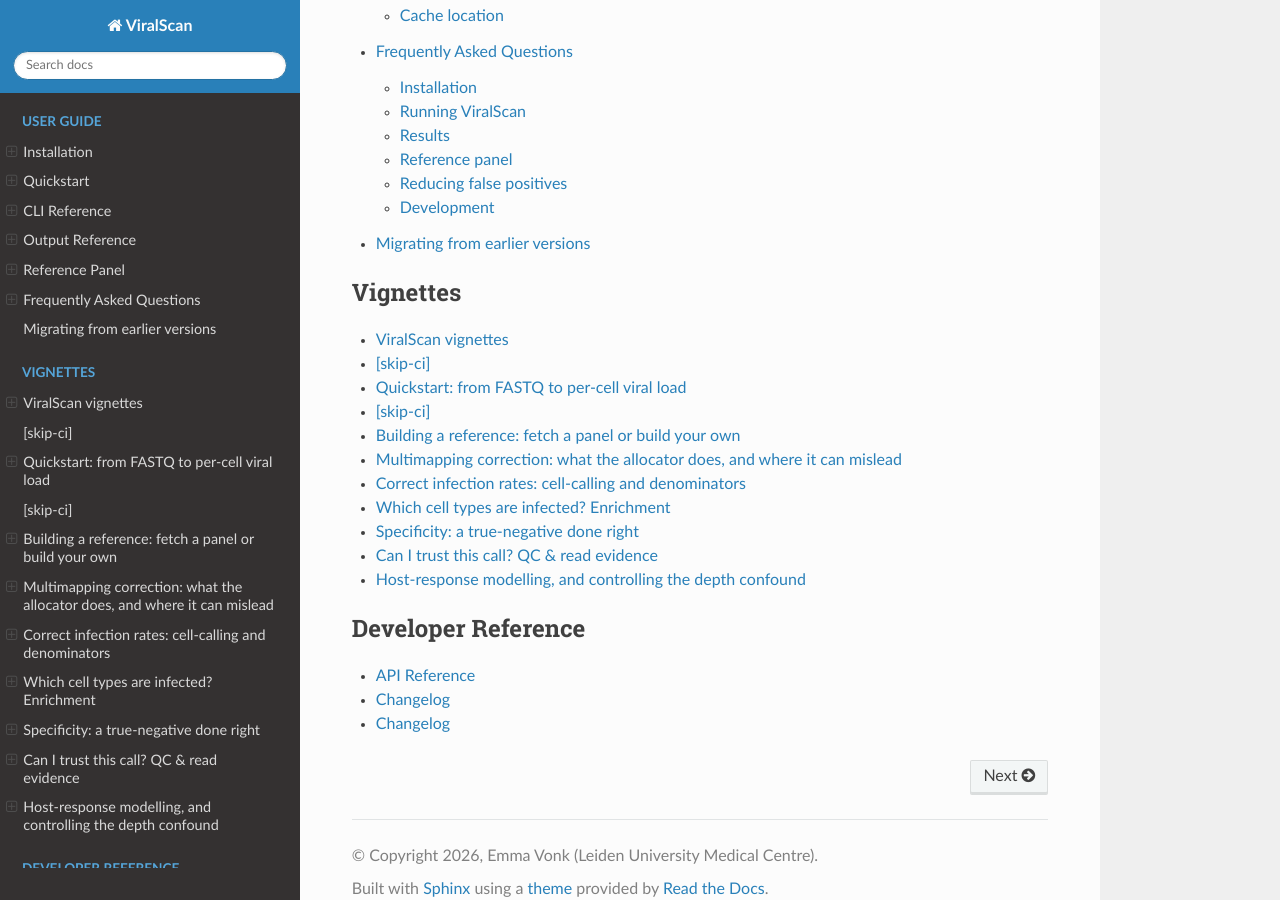
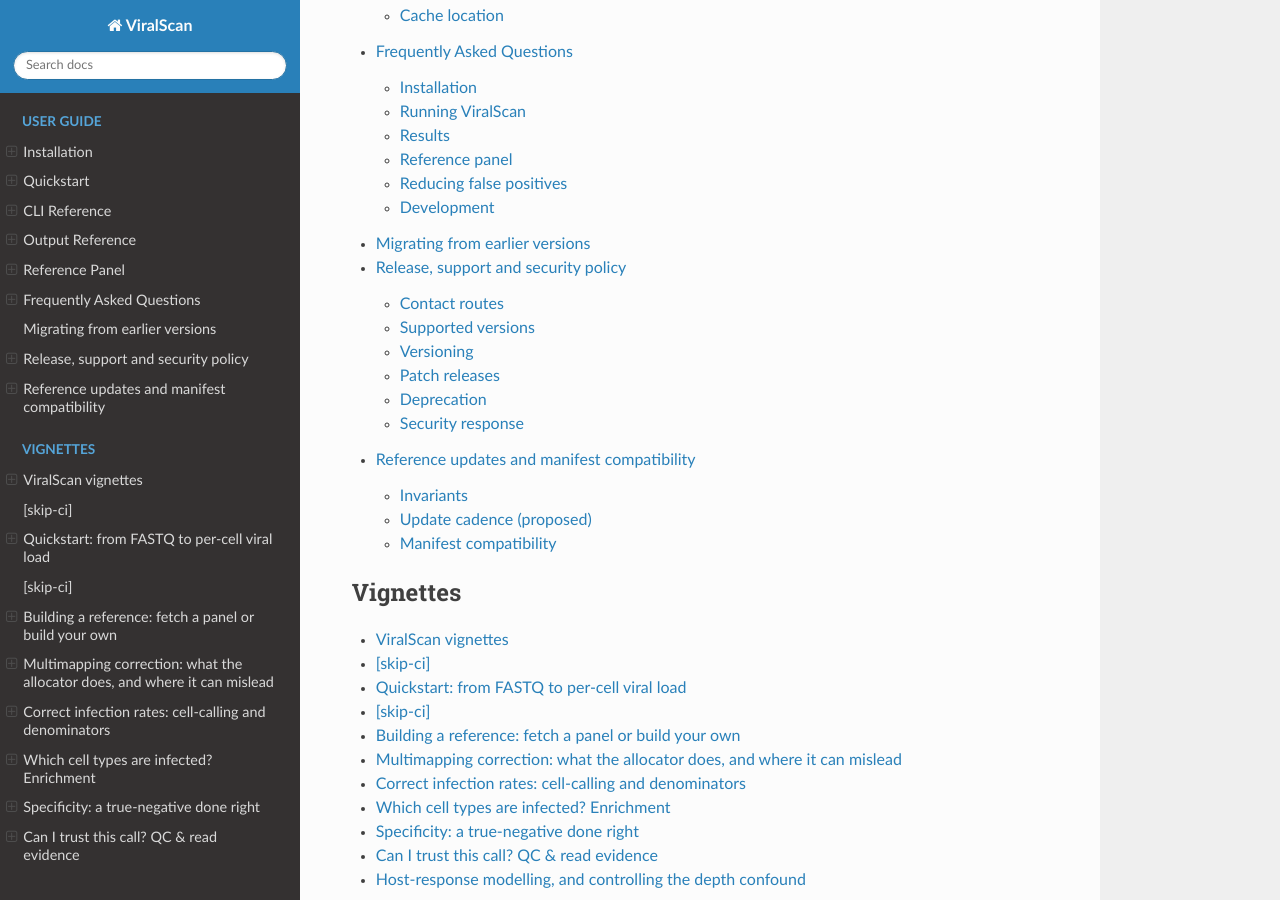
Before and after one commit to mdmanurung/ViralScan, a Sphinx documentation site: the page built from docs/index.md, in a window 1280 px wide and 900 px high, scrolled down 2064 px. Built offline with Sphinx 7.4.7 and the Read the Docs theme 3.1.0, drawn with Linux system fonts in a browser that asks for light colours; part of the change alters nothing that is shown.

Commit message:
docs: draft release/support/security policy and reference-update rules (OPS-01, OPS-02)
Contact routes and security timelines are placeholders pending REL-15.

Co-Authored-By: Claude Opus 5.5 <noreply@anthropic.com>

````diff
--- a/docs/index.md
+++ b/docs/index.md
@@ -40,6 +40,8 @@ output_reference
 reference_panel
 faq
 migration
+release_policy
+reference_maintenance
 ```
 
 ```{toctree}
--- /dev/null
+++ b/docs/reference_maintenance.md
@@ -0,0 +1,69 @@
+# Reference updates and manifest compatibility
+
+> **Draft for maintainer approval (PLAN `OPS-02`).** Cadences are proposals;
+> the invariants in the first section are not.
+
+## Invariants
+
+1. **A frozen reference is never changed in place.** Once a reference build,
+   panel archive or accession list is released or cited under a version label,
+   its bytes and its identifier do not change. Any change, however small
+   (one accession added, one sequence re-masked, one GTF corrected), produces a
+   new version label and a new checksum.
+2. **Identity is the checksum, not the name.** A reference is identified by the
+   `fasta_sha256` (and per-sequence `sha256`) in its `reference_manifest.json`,
+   and the Zenodo archive by its DOI and SHA-256. A matching name with a
+   different checksum is a different reference.
+3. **Results are tied to the reference they used.** Each run writes a
+   `reference_manifest.json` next to its reference inputs; report the
+   manifest's `fasta_sha256` with any result. Re-running against a newer
+   reference is a new run, not a replacement.
+4. **Superseded versions stay retrievable.** Old reference versions remain
+   downloadable (Zenodo keeps each version) and are marked superseded, with a
+   reason, rather than deleted.
+5. **Pre-registered analyses keep their reference.** Analyses whose protocol
+   freezes a reference digest keep it; changing it needs a recorded deviation.
+6. **Thresholds are not retuned retrospectively** when a reference is refreshed
+   (PLAN `OPS-05`).
+
+## Update cadence (proposed)
+
+| Trigger | Action |
+|---|---|
+| Scheduled review `<proposed: every 6 months>` | Re-check source accessions in RefSeq/GenBank for withdrawn, suspended or superseded records; compare against the manifest; publish a new version only if something material changed |
+| A reported error (wrong annotation, wrong taxon, contaminated record) | Treated as a scientific incident; new reference version plus a note on which prior results are affected |
+| New viral taxa of interest | Added as a new version through the profile mechanism (`--profile`); never silently into an existing one |
+| Code release | Does not by itself change a reference; panels are reviewed independently of code releases, as `SUPPORT.md` states |
+
+Each new reference version ships with: the manifest, a changelog entry listing
+added, removed and changed records, the new checksums, and the previous
+version it supersedes.
+
+## Manifest compatibility
+
+Manifests carry a `schema_version` (`MAJOR.MINOR.PATCH`). ViralScan checks it
+on read.
+
+| Change in the manifest schema | Version bump | Reader behaviour |
+|---|---|---|
+| New optional field | MINOR | Older readers ignore it; newer readers treat absence as "not assessed", never as a pass |
+| Field renamed, removed, or meaning changed; new required field | MAJOR | A reader refuses a MAJOR it does not know, with an explicit error naming the expected version, instead of guessing |
+| Wording or documentation only | PATCH | No effect |
+
+Rules:
+
+- A reader must reject a manifest with an unknown MAJOR and must fail closed
+  (error), not fall back to a default or skip the check.
+- A missing field that a check depends on is reported as "not assessed".
+- Schema JSON files under `schemas/` are versioned with the package; a schema
+  change is listed in `CHANGELOG.md` and follows the deprecation policy in
+  [release policy](release_policy.md).
+- The reference-build manifest and the packaged panel manifest are versioned
+  independently of the package version; a package release states which manifest
+  schema versions it reads.
+
+Implementation notes (current code): `reference_manifest.json` is written with
+`schema_version` `3.0.0` and validated against
+`reference_manifest.schema.json`; the index build manifest is read with a
+MAJOR check (`load_build_manifest` in `src/viralscan/virus_identity.py`).
+Cadence enforcement is a maintainer process, not code.
--- /dev/null
+++ b/docs/release_policy.md
@@ -0,0 +1,95 @@
+# Release, support and security policy
+
+> **Draft for maintainer approval (PLAN `OPS-01`).** Contact routes below are
+> placeholders until maintainer metadata is settled (PLAN `REL-15`). The
+> root-level [`SUPPORT.md`](https://github.com/mdmanurung/ViralScan/blob/main/SUPPORT.md)
+> and [`SECURITY.md`](https://github.com/mdmanurung/ViralScan/blob/main/SECURITY.md)
+> remain the short statements; this page is the full policy behind them.
+
+## Contact routes
+
+| Purpose | Route |
+|---|---|
+| Reproducible bugs, feature requests | GitHub Issues |
+| Suspected vulnerabilities | GitHub Security Advisories (private); fallback `<maintainer security contact>` |
+| Scientific incidents (false positive/negative, data loss, reference drift) | GitHub Issues with a reproducible packet; restricted data by `<maintainer contact>` only |
+| Citation, licence, authorship questions | `<maintainer contact>` |
+
+Never attach human-subject FASTQs, H5AD files, clinical metadata, credentials or
+institutional paths to any public route.
+
+## Supported versions
+
+| Release line | Status | Receives |
+|---|---|---|
+| 3.0 pre-releases (`3.0.0.dev*`, release candidates) | Active development | All fixes; no stability promise between candidates |
+| Latest stable 3.x | Supported | Security and correctness patches |
+| Earlier stable 3.x minors | Not supported once a newer 3.x minor is stable | Upgrade to the latest 3.x |
+| 2.x and earlier | Scientific output unsupported | Nothing; counts must be rebuilt (see [migration](migration.md)) |
+
+Only the latest stable minor line is supported. `<support window, if any, for the previous minor>`
+is a maintainer decision and is not promised here.
+
+## Versioning
+
+Releases use `MAJOR.MINOR.PATCH`.
+
+- **PATCH**: bug, security and correctness fixes; documentation. It must not
+  change a documented output column, its meaning, or a default that alters
+  scientific results.
+- **MINOR**: new flags, subcommands or output columns that are additive and
+  default-off or default-neutral. A change to a scientific default (for example
+  which reference or multimapping method is used by default) is MINOR at the
+  least, is recorded in `CHANGELOG.md`, and for pre-registered analyses needs a
+  deviation record.
+- **MAJOR**: removal of a deprecated interface, or a change to the molecule
+  counting contract or an output schema major version.
+
+## Patch releases
+
+A patch release is cut for: a security fix; a correctness bug that changes
+reported viral counts, calls or denominators; data loss or a silent wrong-sample
+result; an installation break on a supported platform.
+
+Every patch release must:
+
+1. Pass the same gates as a minor release (lint, tests, `viralscan doctor`,
+   docs-consistency tests); no gate is skipped for urgency.
+2. Add a `CHANGELOG.md` entry stating the affected versions and, for a
+   correctness fix, whether previously produced results should be re-run.
+3. Be built from a tagged commit with checksums recorded for the release
+   artefacts.
+
+If a correctness bug invalidates earlier results, the advisory states which
+versions and which output tables are affected.
+
+## Deprecation
+
+- A CLI flag, output column, config key or Python API name is deprecated
+  by (a) emitting a warning that names the replacement and the first release in
+  which it may be removed, and (b) listing it in `CHANGELOG.md` and in the
+  affected reference page.
+- A deprecated interface keeps working for at least one MINOR release after
+  the release that deprecates it, and is removed only in a release that
+  `CHANGELOG.md` flags as removing it.
+- Scientific-output changes are not "deprecated quietly": a changed meaning of
+  an existing column is a schema-version change (`schema_version`), not a
+  deprecation.
+- Security or correctness fixes may remove an unsafe behaviour immediately;
+  the changelog says so.
+
+## Security response
+
+Scope: code in this repository, the packaged data files, and the release
+artefacts. Third-party tools (`kb`, `snakemake`, STAR, kallisto) are reported
+upstream, with a note in the advisory if ViralScan needs a version pin.
+
+| Step | Target |
+|---|---|
+| Acknowledge a private report | within 7 days (as stated in `SECURITY.md`) |
+| Triage and confirm or reject, with severity | `<triage target, maintainers to set>` |
+| Fix, patch release, advisory published | `<fix target, maintainers to set>`; coordinated with the reporter |
+| Credit | reporter named in the advisory unless they decline |
+
+Reports are handled privately until a fixed release exists. Fixes ship as a
+patch release of the latest stable line; older lines are not backported.
````
